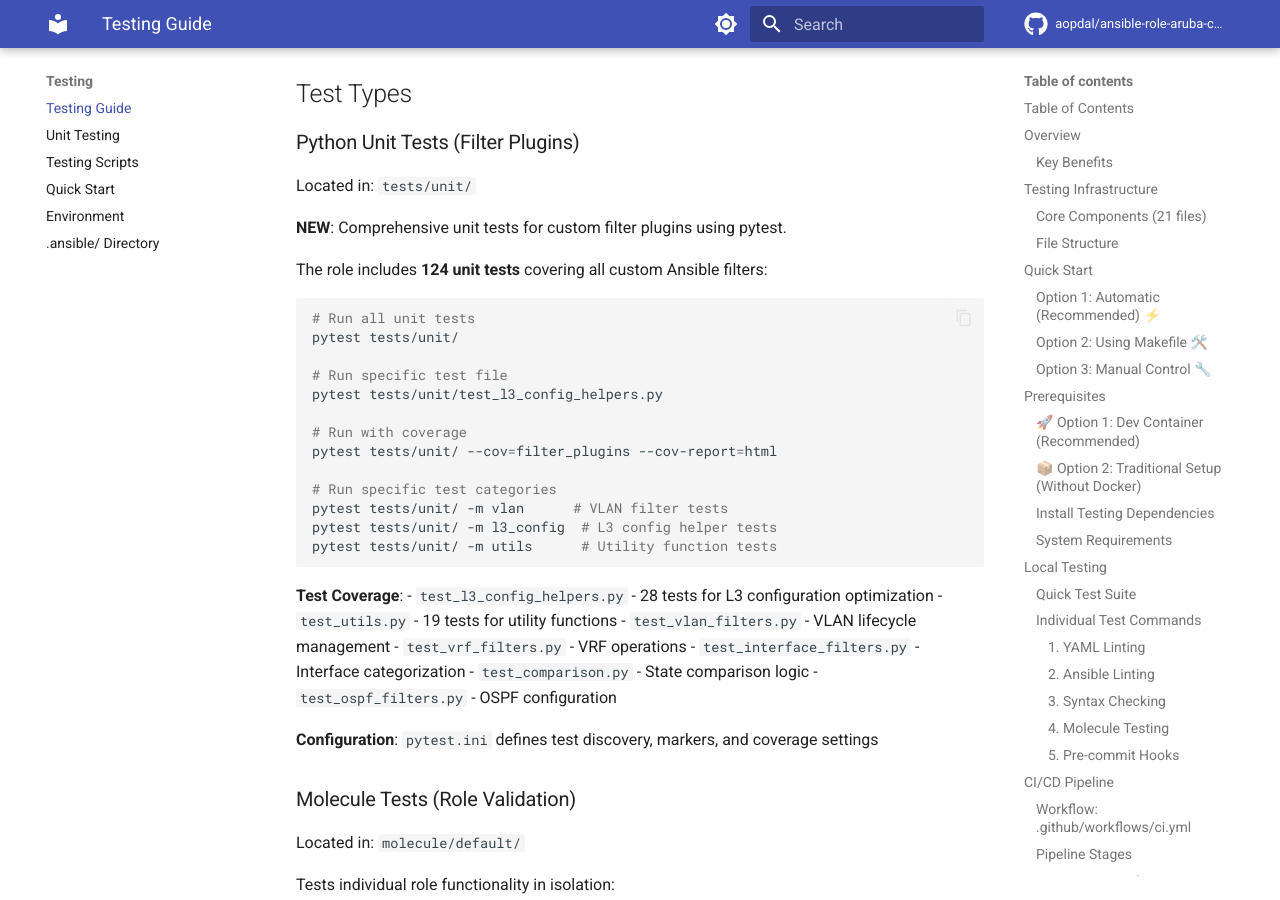
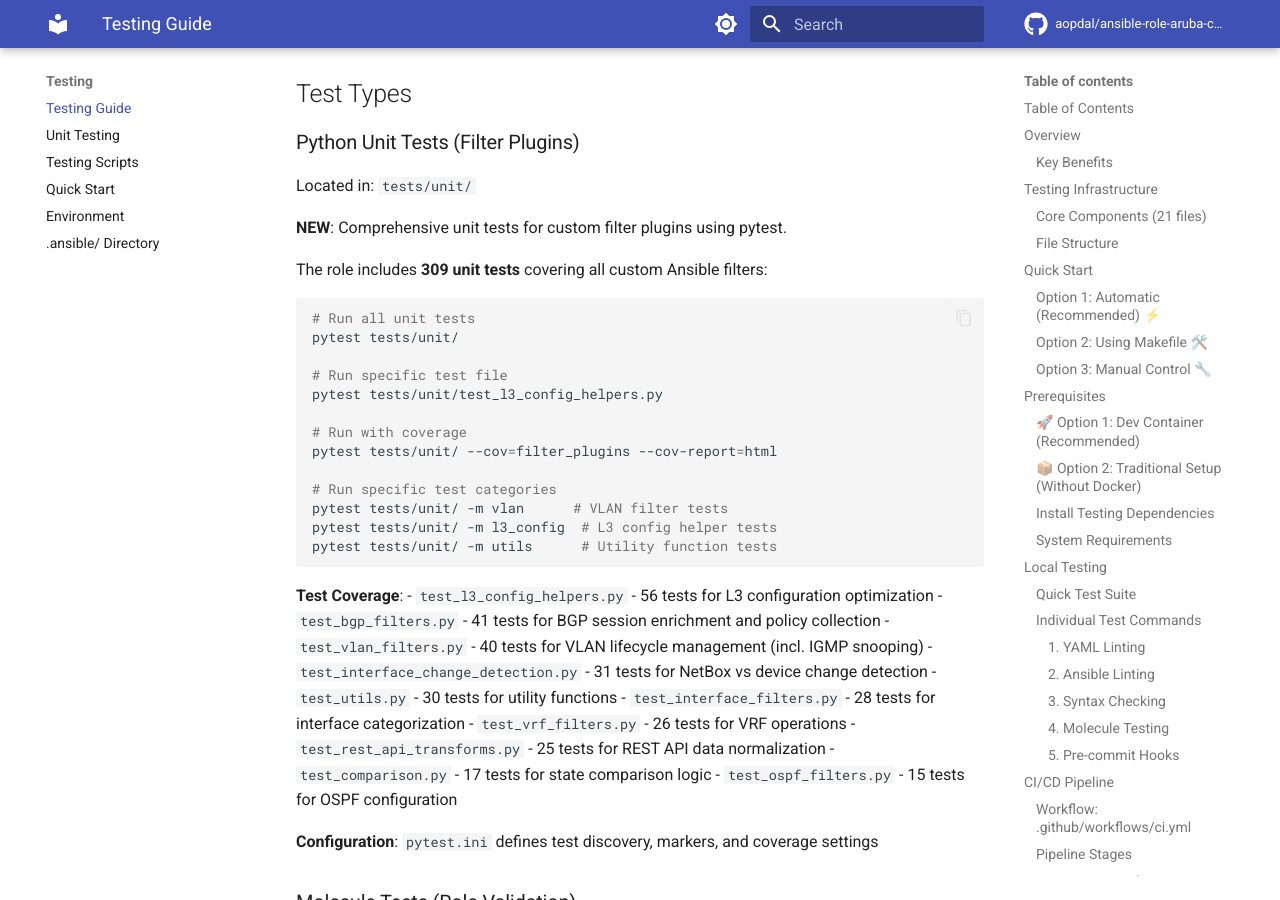
Before and after one commit to aopdal/ansible-role-aruba-cx-switch, an MkDocs documentation site: the page built from docs/TESTING.md, in a window 1280 px wide and 900 px high, scrolled down 8501 px. Built offline with MkDocs 1.6.1 and Material for MkDocs 9.7.7, drawn with Linux system fonts in a browser that asks for light colours; comment, search, counter and statistics services are not loaded; some of the changed text lies outside the part shown.

````diff
--- a/docs/TESTING.md
+++ b/docs/TESTING.md
@@ -18,7 +18,7 @@
 
 This role includes comprehensive CI/CD testing infrastructure with **8 layers of testing**:
 
-1. ✅ **Python Unit Tests** (`pytest`) - 298 tests for filter plugins — see [UNIT_TESTING.md](UNIT_TESTING.md)
+1. ✅ **Python Unit Tests** (`pytest`) - 309 tests for filter plugins — see [UNIT_TESTING.md](UNIT_TESTING.md)
 2. ✅ **YAML Linting** (`yamllint`) - Validates YAML syntax and style
 3. ✅ **Ansible Linting** (`ansible-lint`) - Checks Ansible best practices
 4. ✅ **Syntax Checking** - Validates playbook syntax (multiple Ansible versions)
@@ -380,7 +380,7 @@
 
 **NEW**: Comprehensive unit tests for custom filter plugins using pytest.
 
-The role includes **124 unit tests** covering all custom Ansible filters:
+The role includes **309 unit tests** covering all custom Ansible filters:
 
 ```bash
 # Run all unit tests
@@ -399,13 +399,16 @@
 ```
 
 **Test Coverage**:
-- `test_l3_config_helpers.py` - 28 tests for L3 configuration optimization
-- `test_utils.py` - 19 tests for utility functions
-- `test_vlan_filters.py` - VLAN lifecycle management
-- `test_vrf_filters.py` - VRF operations
-- `test_interface_filters.py` - Interface categorization
-- `test_comparison.py` - State comparison logic
-- `test_ospf_filters.py` - OSPF configuration
+- `test_l3_config_helpers.py` - 56 tests for L3 configuration optimization
+- `test_bgp_filters.py` - 41 tests for BGP session enrichment and policy collection
+- `test_vlan_filters.py` - 40 tests for VLAN lifecycle management (incl. IGMP snooping)
+- `test_interface_change_detection.py` - 31 tests for NetBox vs device change detection
+- `test_utils.py` - 30 tests for utility functions
+- `test_interface_filters.py` - 28 tests for interface categorization
+- `test_vrf_filters.py` - 26 tests for VRF operations
+- `test_rest_api_transforms.py` - 25 tests for REST API data normalization
+- `test_comparison.py` - 17 tests for state comparison logic
+- `test_ospf_filters.py` - 15 tests for OSPF configuration
 
 **Configuration**: `pytest.ini` defines test discovery, markers, and coverage settings
 
````
Also changed, not shown: docs/UNIT_TESTING.md (+2 -1 lines), 3 other files.
